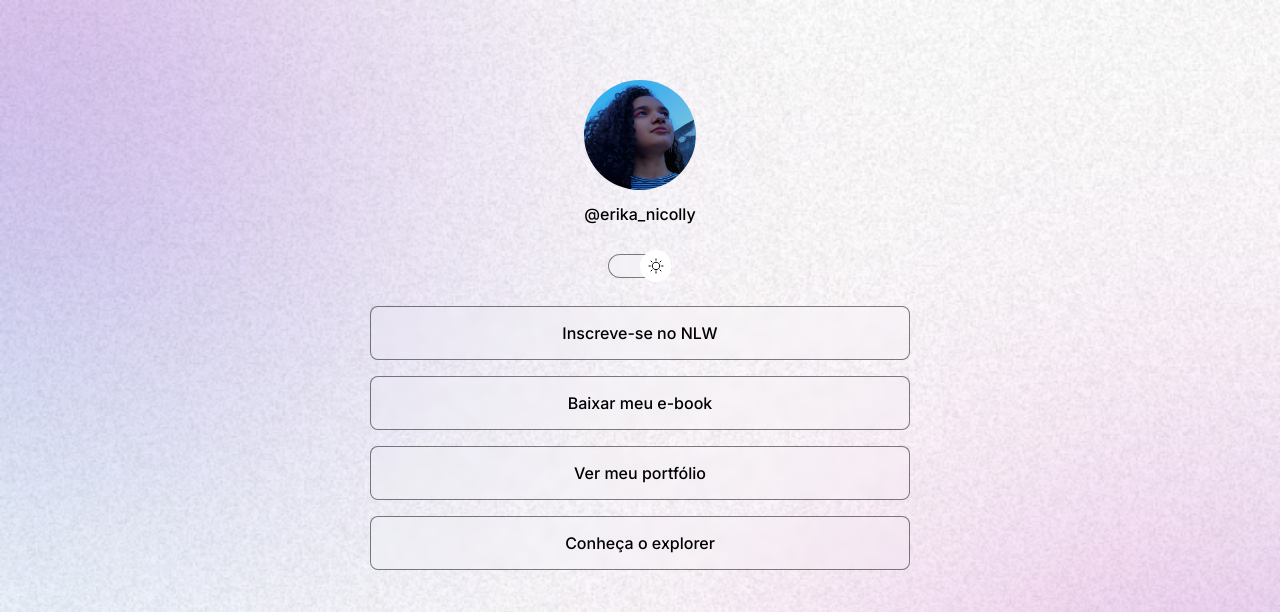
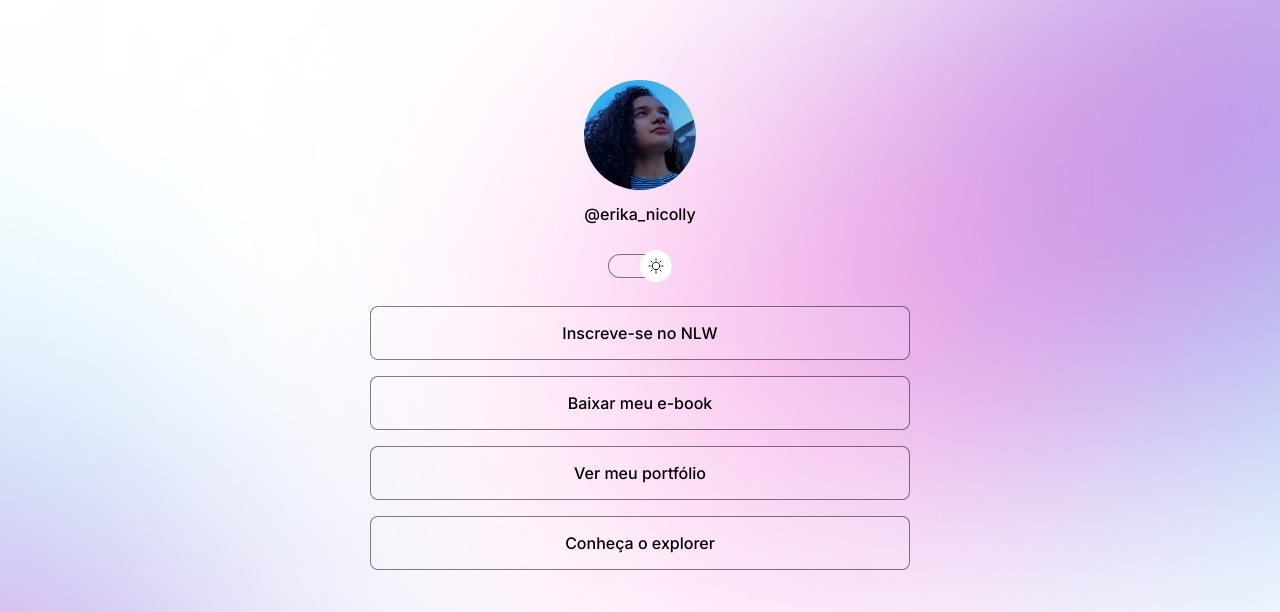
Before and after one commit to erika-nicolly/DevLinks, a plain HTML site: page Index.html in a window 1280 px wide. Shown: the top 612 px of the page. Drawn offline with nearby package versions, Linux system fonts and the light colour scheme.

Commit message:
chance background based on media queries

```diff
--- a/Index.html
+++ b/Index.html
@@ -14,7 +14,7 @@
   <body>
     <div id="container">
       <div id="profile">
-        <img src="asseats/Avatar-1.jpg" alt="Foto da Erika olhando para o lado com um filtro azulado">
+        <img src="assets/Avatar-1.jpg" alt="Foto da Erika olhando para o lado com um filtro azulado">
         <p>@erika_nicolly</p>
       </div>
 
--- a/script.js
+++ b/script.js
@@ -11,8 +11,8 @@ function togglemode() {
 
   const img = document.querySelector("#profile img")
   if (html.classList.contains("light")) {
-    img.setAttribute("src", "./asseats/Avatar-2.jpg")
+    img.setAttribute("src", "./assets/Avatar-2.jpg")
   } else {
-    img.setAttribute("src", "./asseats/Avatar-1.jpg")
+    img.setAttribute("src", "./assets/Avatar-1.jpg")
   }
 }
--- a/style.css
+++ b/style.css
@@ -6,26 +6,27 @@
 
   :root {
     --text-color: white;
-    --bg-url: url(asseats/bg-mobile.jpg);
+    --bg-url: url(assets/bg-mobile.jpg);
     --stroke-color: rgba(255, 255, 255, 0.5);
     --surface-color: rgba(255, 255, 255, 0.1);
     --surface-color-hover: rgba(255, 255, 255, 0.05);
     --highlight-color: rgba(255, 255, 255, 0.2);
-    --switch-bg-url: url(asseats/moon-stars.svg);
+    --switch-bg-url: url(assets/moon-stars.svg);
   }
 
   .light {
     --text-color: black;
-    --bg-url: url(asseats/bg-mobile-light.jpg);
+    --bg-url: url(assets/bg-mobile-light.jpg);
     --stroke-color: rgba(0, 0, 0, 0.5);
     --surface-color-hover: rgba(0, 0, 0, 0.02);
     --highlight-color: rgba(0, 0, 0, 0.1);
-    --switch-bg-url: url(asseats/sun.svg);
+    --switch-bg-url: url(assets/sun.svg);
   }
 
 body {
   /* o adalho dessa propriedade: background: image, repeat, position/siza*/
   background: var(--bg-url) top center/cover;
+  height: 100vh;
 }
 
 body * {
@@ -156,3 +157,13 @@ footer {
   text-align: center;
   font-size: 14px;
 }
+
+@media (min-width: 700px) {
+    :root {
+      --bg-url: url(./assets/bg-desktop.jpg)
+    }
+
+    .light {
+      --bg-url: url(./assets/bg-desktop-light.jpg)
+    }
+}
```
Also changed, not shown: assets/Avatar-1.jpg (renamed from asseats/Avatar-1.jpg), assets/Avatar-2.jpg (renamed from asseats/Avatar-2.jpg), assets/bg-desktop-light.jpg (renamed from asseats/bg-desktop-light.jpg), assets/bg-desktop.jpg (renamed from asseats/bg-desktop.jpg), assets/bg-mobile-light.jpg (renamed from asseats/bg-mobile-light.jpg), assets/bg-mobile.jpg (renamed from asseats/bg-mobile.jpg), assets/moon-stars.svg (renamed from asseats/moon-stars.svg), assets/sun.svg (renamed from asseats/sun.svg), 2 other files.
